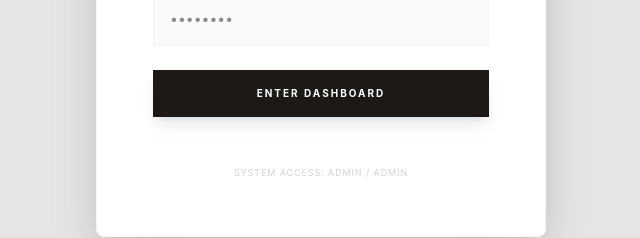
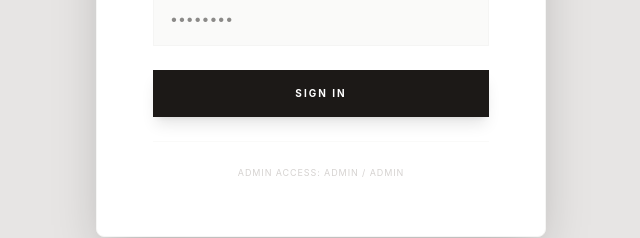
Before and after one commit to Zarmish-Gul/artisan-shop, a React (Vite) app in the folder client/: page / in a window 1280 px wide. Shown: the part 433-671 px from the top of the page, without its empty margins (319-959 px from the left). Built offline with nearby package versions, Linux system fonts and the light colour scheme.

Commit message:
Edited Login

```diff
--- a/client/src/pages/Login.jsx
+++ b/client/src/pages/Login.jsx
@@ -1,14 +1,28 @@
 import React, { useState } from 'react';
 
-const Login = ({ handleLogin, setUsername, setPassword }) => {
+const Login = ({ setRole }) => {
+  const [username, setUsername] = useState('');
+  const [password, setPassword] = useState('');
+
+  const handleLogin = (e) => {
+    e.preventDefault();
+    // Logic: admin/admin grants admin role, anything else is guest
+    if (username === 'admin' && password === 'admin') {
+      setRole('admin');
+    } else {
+      setRole('guest');
+    }
+  };
+
   return (
     <div className="min-h-screen bg-stone-200 flex items-center justify-center p-4">
-      {/* Container: Balanced and centered */}
+      {/* Centered Login Card */}
       <div className="bg-white w-[450px] max-w-full shadow-2xl rounded-lg overflow-hidden border border-stone-100">
 
-        {/* SIGN IN FORM SECTION */}
         <div className="p-10 md:p-14 flex flex-col justify-center">
           <form onSubmit={handleLogin} className="space-y-6">
+
+            {/* Header */}
             <div className="text-center mb-10">
               <h2 className="font-serif text-4xl text-stone-900 mb-3">Sign In</h2>
               <div className="w-12 h-[1px] bg-stone-300 mx-auto mb-3"></div>
@@ -17,9 +31,12 @@ const Login = ({ handleLogin, setUsername, setPassword }) => {
               </p>
             </div>
 
+            {/* Input Fields */}
             <div className="space-y-4">
               <div className="space-y-1">
-                <label className="text-[9px] uppercase tracking-widest text-stone-400 font-bold ml-1">Username</label>
+                <label className="text-[9px] uppercase tracking-widest text-stone-400 font-bold ml-1">
+                  Username
+                </label>
                 <input
                   type="text"
                   placeholder="admin"
@@ -30,7 +47,9 @@ const Login = ({ handleLogin, setUsername, setPassword }) => {
               </div>
 
               <div className="space-y-1">
-                <label className="text-[9px] uppercase tracking-widest text-stone-400 font-bold ml-1">Password</label>
+                <label className="text-[9px] uppercase tracking-widest text-stone-400 font-bold ml-1">
+                  Password
+                </label>
                 <input
                   type="password"
                   placeholder="••••••••"
@@ -41,22 +60,23 @@ const Login = ({ handleLogin, setUsername, setPassword }) => {
               </div>
             </div>
 
+            {/* Submit Button */}
             <button
               type="submit"
               className="w-full bg-stone-900 text-white py-4 font-bold uppercase text-[10px] tracking-[0.2em] hover:bg-stone-800 transition-all shadow-lg active:scale-[0.98]"
             >
-              Enter Dashboard
+              Sign In
             </button>
 
-            {/* Subtle Hint for Presentation */}
+            {/* Helper text for presentation */}
             <div className="pt-6 text-center border-t border-stone-50">
               <p className="text-[9px] text-stone-300 uppercase tracking-widest">
-                System Access: admin / admin
+                Admin Access: admin / admin
               </p>
             </div>
+
           </form>
         </div>
-
       </div>
     </div>
   );
```
